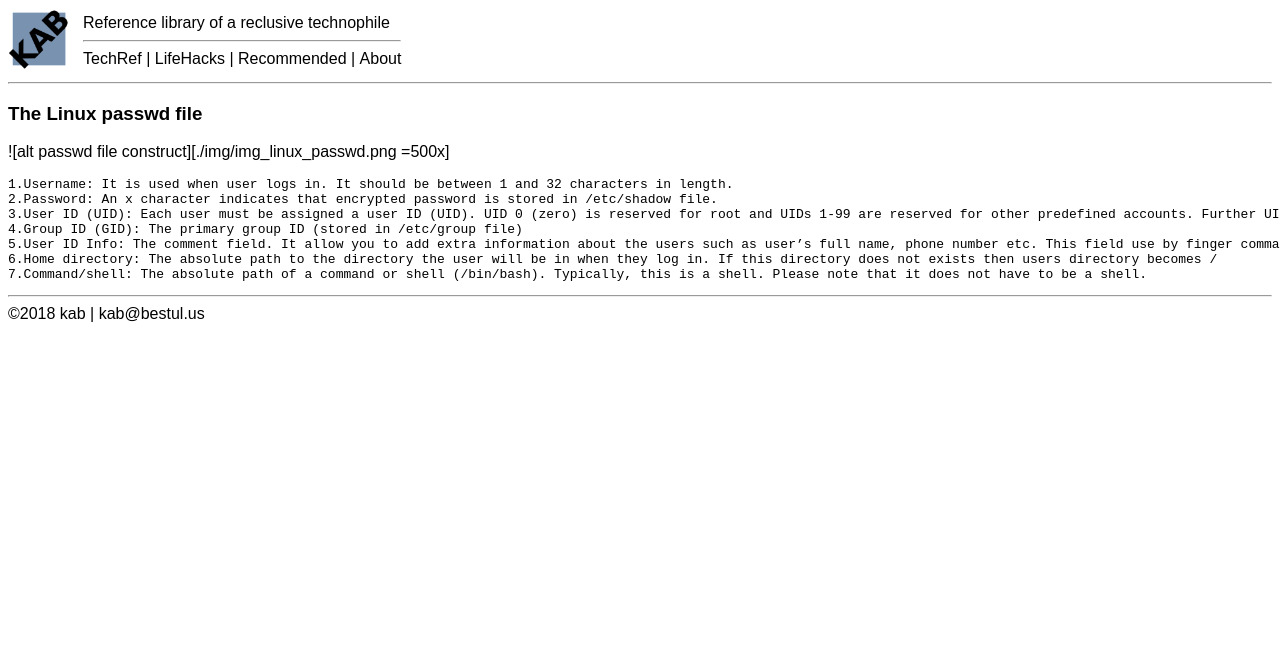
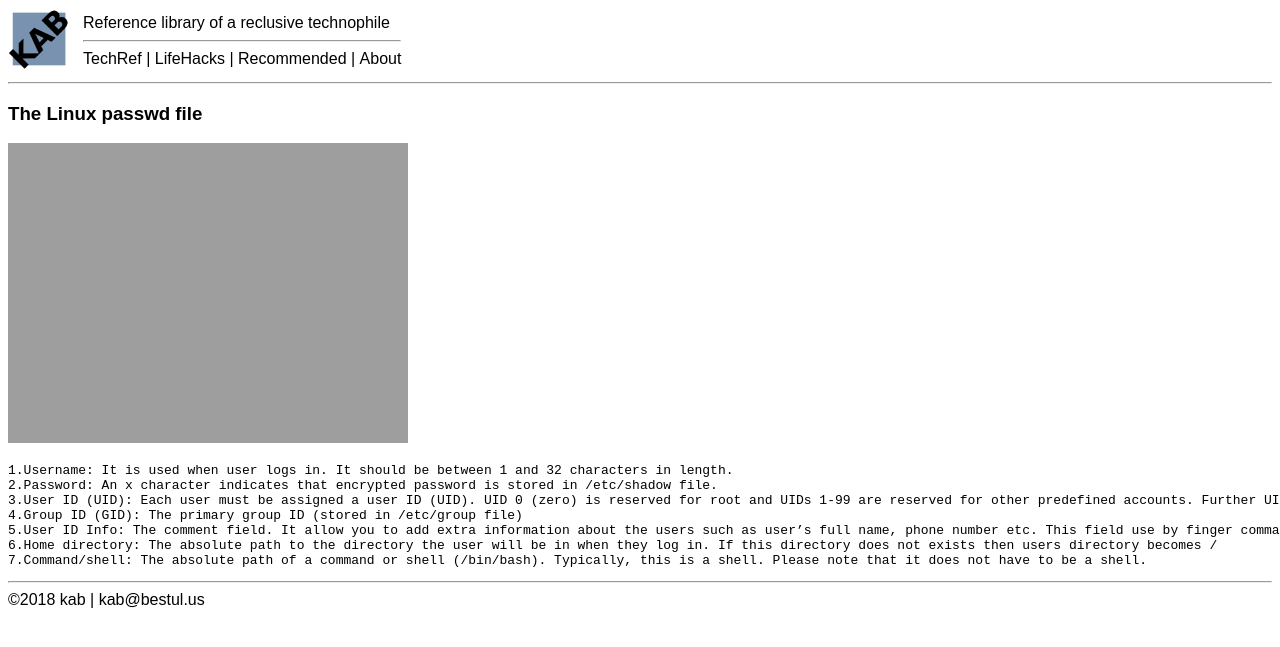
Before and after one commit to kabtech/kab, a Jekyll site: the page built from linuxpasswd.md, in a window 1280 px wide. Shown: the top 647 px of the page. Built offline with Jekyll 4.4.1, drawn with Linux system fonts in a browser that asks for light colours.

Commit message:
Update linuxpasswd.md

````diff
--- a/linuxpasswd.md
+++ b/linuxpasswd.md
@@ -5,7 +5,7 @@ group: rs
 ---
 ### The Linux passwd file
 
-![alt passwd file construct][./img/img_linux_passwd.png =500x]
+![alt passwd file construct](./img/img_linux_passwd.png =500x)
 ```
 1.Username: It is used when user logs in. It should be between 1 and 32 characters in length.
 2.Password: An x character indicates that encrypted password is stored in /etc/shadow file.
````
